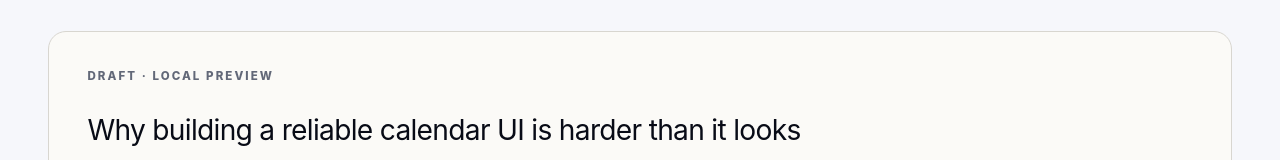
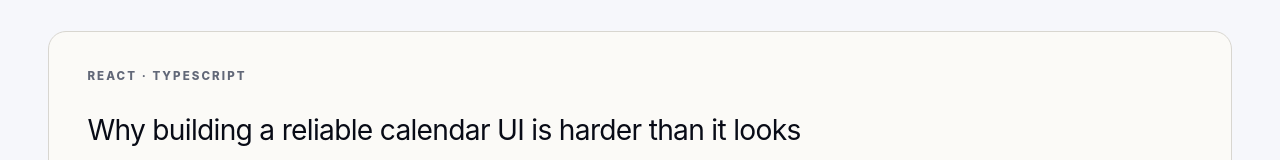
Before and after one commit to N-Mangla/neha-mangla-engineering, a Next.js app: page /blog in a window 1280 px wide. Shown: the part 489-649 px from the top of the page. Built offline with nearby package versions, Linux system fonts and the light colour scheme; no server answers.

Commit message:
Prepare first Engineering Note for publication

```diff
--- a/data/articles.ts
+++ b/data/articles.ts
@@ -12,7 +12,7 @@ export const articles: Article[] = [
     slug: "reliable-scheduling-uis",
     title: "Why building a reliable calendar UI is harder than it looks",
     description: "A practical look at date-only events, the boundary around a calendar library, and keeping schedule data responsive without going stale.",
-    publishedAt: null, // Editorial draft. Set a real date only after final review.
+    publishedAt: "2026-10-23T00:00:00+05:30",
     readingMinutes: 4,
     topics: ["React", "TypeScript", "Scheduling", "Frontend architecture"],
   },
```
